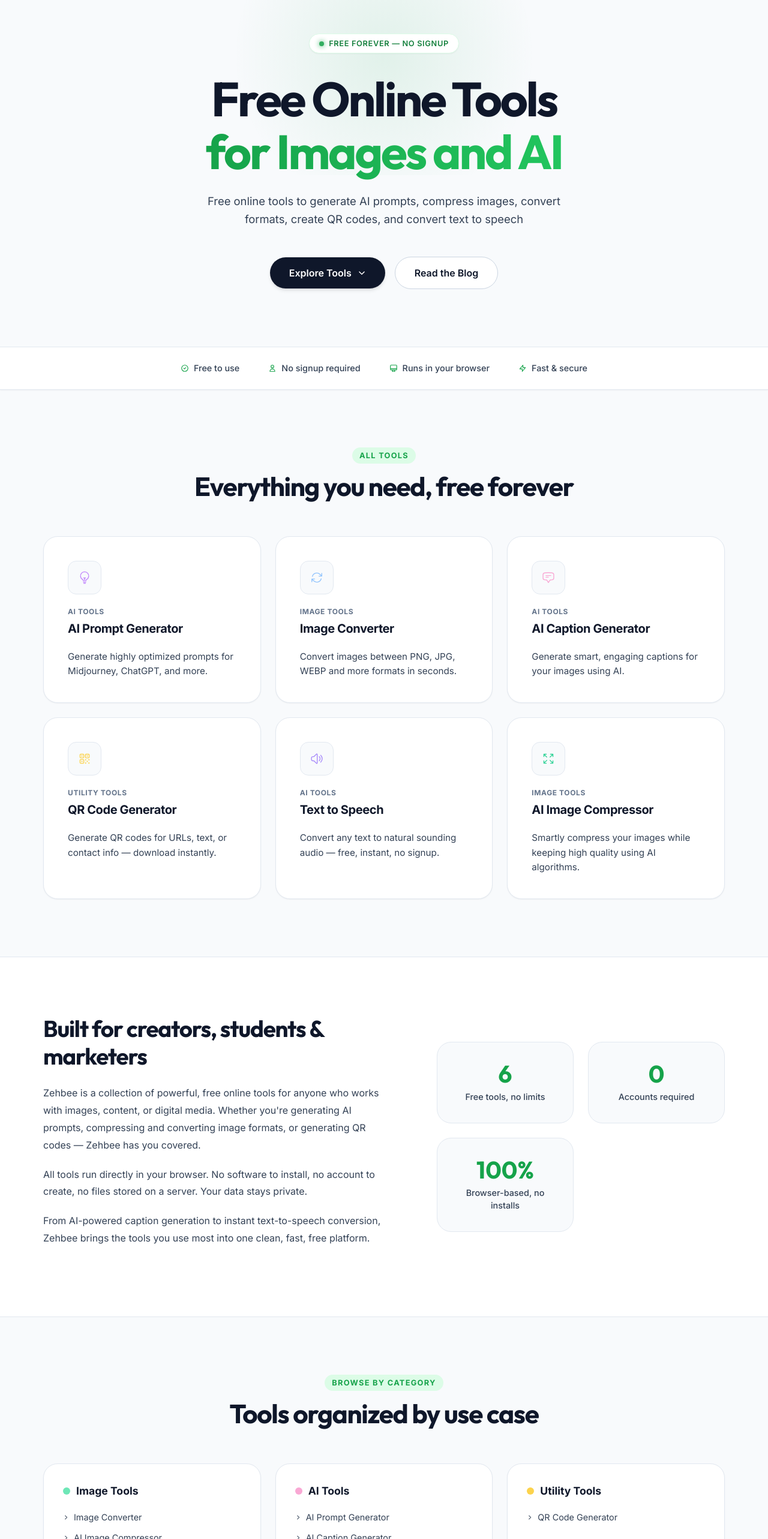
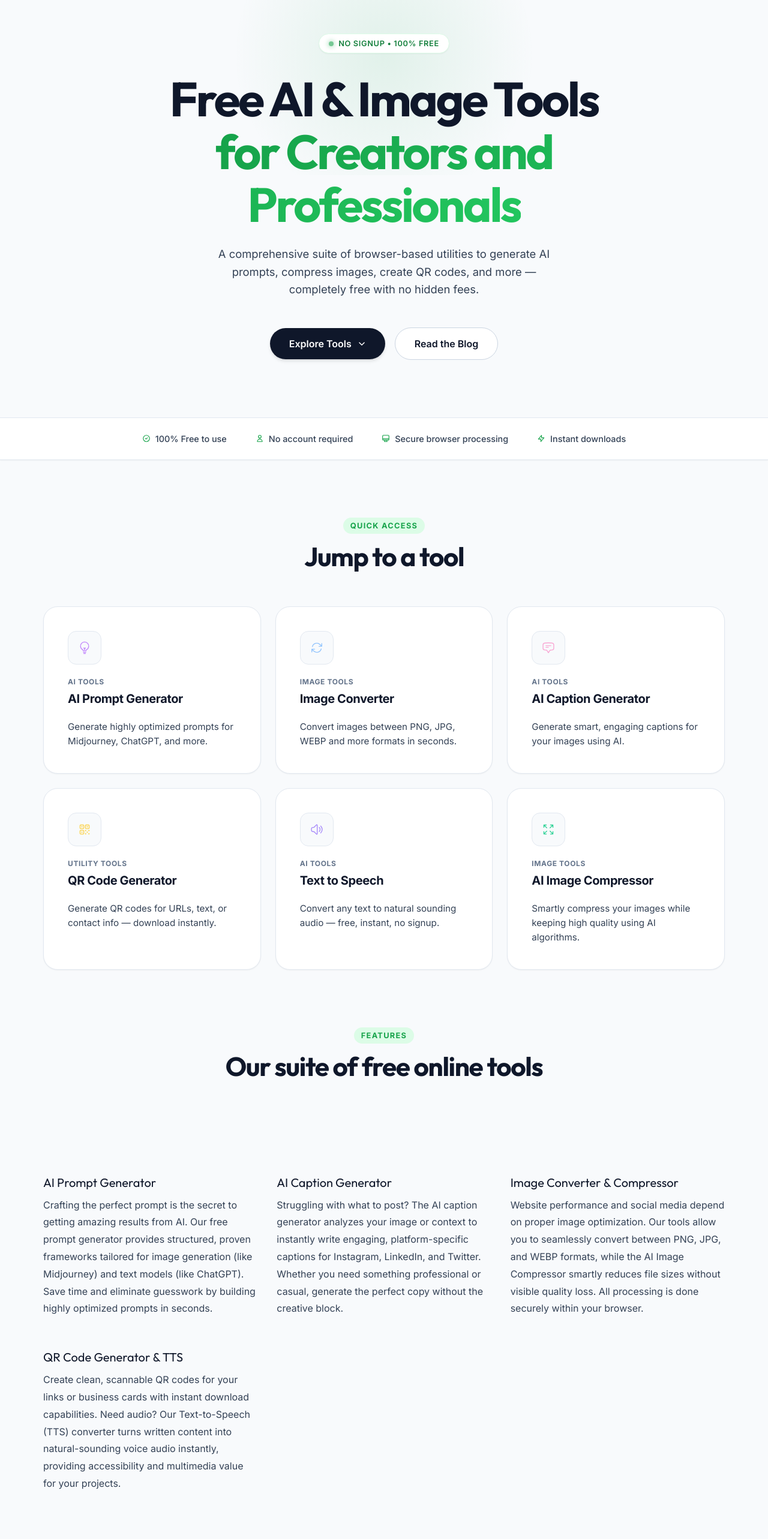
Before and after one commit to Zahra-007/Zehbee, a Next.js app: page / in a window 1280 px wide. Shown: the part 80-2646 px from the top of the page at 60% size. Built offline with nearby package versions, Linux system fonts and the light colour scheme.

Commit message:
Homepage Ui changes

```diff
--- a/src/app/ai-caption/page.tsx
+++ b/src/app/ai-caption/page.tsx
@@ -159,19 +159,14 @@
                             <span className="section-label">FAQ</span>
                             <h2 id="faq-heading" className="section-title">Frequently asked questions</h2>
                         </div>
-                        <div className="faq-list">
+                        <dl className="faq-list">
                             {faqs.map((faq) => (
-                                <details key={faq.q} className="faq-item">
-                                    <summary className="faq-q">
-                                        {faq.q}
-                                        <svg width="24" height="24" fill="none" viewBox="0 0 24 24" stroke="currentColor" strokeWidth="2">
-                                            <path strokeLinecap="round" strokeLinejoin="round" d="M19 9l-7 7-7-7" />
-                                        </svg>
-                                    </summary>
-                                    <div className="faq-a">{faq.a}</div>
-                                </details>
+                                <div key={faq.q} className="faq-item">
+                                    <dt className="faq-q">{faq.q}</dt>
+                                    <dd className="faq-a">{faq.a}</dd>
+                                </div>
                             ))}
-                        </div>
+                        </dl>
                     </div>
                 </div>
             </section>
--- a/src/app/page.tsx
+++ b/src/app/page.tsx
@@ -10,7 +10,7 @@
   keywords: "free online tools, ai prompt generator, image converter, ai image compressor, ai caption generator, qr code generator, text to speech",
   alternates: { canonical: "https://zehbee.com" },
   openGraph: {
-    title: "Zehbee — Free Online Tools",
+    title: "Zehbee-Free Online Tools",
     description: "Free tools for images, AI prompts, QR codes, and text to speech.",
     url: "https://zehbee.com",
     siteName: "Zehbee",
@@ -18,7 +18,7 @@
   },
   twitter: {
     card: "summary_large_image",
-    title: "Zehbee — Free Online Tools",
+    title: "Zehbee-Free Online Tools",
     description: "All-in-one free tools for creators and marketers",
   },
 };
@@ -56,14 +56,14 @@
       <header className="hero">
         <div className="hero-badge">
           <span className="hero-badge-dot" />
-          Free Forever — No Signup
+          No Signup • 100% Free
         </div>
         <h1>
-          Free Online Tools<br />
-          <em>for Images and AI </em>
+          Free AI &amp; Image Tools<br />
+          <em>for Creators and Professionals</em>
         </h1>
         <p className="hero-sub">
-          Free online tools to generate AI prompts, compress images, convert formats, create QR codes, and convert text to speech
+          A comprehensive suite of browser-based utilities to generate AI prompts, compress images, create QR codes, and more — completely free with no hidden fees.
         </p>
         <div className="hero-actions">
           <Link href="#tools" className="btn-primary">
@@ -81,10 +81,10 @@
       {/* TRUST BAR */}
       <div className="trust-bar">
         {[
-          { label: "Free to use", icon: <svg width="14" height="14" fill="none" stroke="currentColor" strokeWidth="2" viewBox="0 0 24 24"><path strokeLinecap="round" strokeLinejoin="round" d="M9 12l2 2 4-4m6 2a9 9 0 11-18 0 9 9 0 0118 0z" /></svg> },
-          { label: "No signup required", icon: <svg width="14" height="14" fill="none" stroke="currentColor" strokeWidth="2" viewBox="0 0 24 24"><path strokeLinecap="round" strokeLinejoin="round" d="M16 7a4 4 0 11-8 0 4 4 0 018 0zM12 14a7 7 0 00-7 7h14a7 7 0 00-7-7z" /></svg> },
-          { label: "Runs in your browser", icon: <svg width="14" height="14" fill="none" stroke="currentColor" strokeWidth="2" viewBox="0 0 24 24"><path strokeLinecap="round" strokeLinejoin="round" d="M9.75 17L9 20l-1 1h8l-1-1-.75-3M3 13h18M5 17h14a2 2 0 002-2V5a2 2 0 00-2-2H5a2 2 0 00-2 2v10a2 2 0 002 2z" /></svg> },
-          { label: "Fast & secure", icon: <svg width="14" height="14" fill="none" stroke="currentColor" strokeWidth="2" viewBox="0 0 24 24"><path strokeLinecap="round" strokeLinejoin="round" d="M13 10V3L4 14h7v7l9-11h-7z" /></svg> },
+          { label: "100% Free to use", icon: <svg width="14" height="14" fill="none" stroke="currentColor" strokeWidth="2" viewBox="0 0 24 24"><path strokeLinecap="round" strokeLinejoin="round" d="M9 12l2 2 4-4m6 2a9 9 0 11-18 0 9 9 0 0118 0z" /></svg> },
+          { label: "No account required", icon: <svg width="14" height="14" fill="none" stroke="currentColor" strokeWidth="2" viewBox="0 0 24 24"><path strokeLinecap="round" strokeLinejoin="round" d="M16 7a4 4 0 11-8 0 4 4 0 018 0zM12 14a7 7 0 00-7 7h14a7 7 0 00-7-7z" /></svg> },
+          { label: "Secure browser processing", icon: <svg width="14" height="14" fill="none" stroke="currentColor" strokeWidth="2" viewBox="0 0 24 24"><path strokeLinecap="round" strokeLinejoin="round" d="M9.75 17L9 20l-1 1h8l-1-1-.75-3M3 13h18M5 17h14a2 2 0 002-2V5a2 2 0 00-2-2H5a2 2 0 00-2 2v10a2 2 0 002 2z" /></svg> },
+          { label: "Instant downloads", icon: <svg width="14" height="14" fill="none" stroke="currentColor" strokeWidth="2" viewBox="0 0 24 24"><path strokeLinecap="round" strokeLinejoin="round" d="M13 10V3L4 14h7v7l9-11h-7z" /></svg> },
         ].map((t) => (
           <div className="trust-item" key={t.label}>
             {t.icon}
@@ -93,13 +93,13 @@
         ))}
       </div>
 
-      {/* TOOLS */}
+      {/* QUICK TOOLS GRID */}
       <section id="tools" aria-labelledby="tools-heading">
         <div className="container">
           <div className="section">
             <div className="section-header">
-              <span className="section-label">All Tools</span>
-              <h2 id="tools-heading" className="section-title">Everything you need, free forever</h2>
+              <span className="section-label">Quick Access</span>
+              <h2 id="tools-heading" className="section-title">Jump to a tool</h2>
             </div>
             <ul className="tools-grid">
               {tools.map((tool) => (
@@ -123,37 +123,92 @@
                   </Link>
                 </li>
               ))}
-
             </ul>
           </div>
         </div>
       </section>
 
-      {/* SEO CONTENT */}
+      {/* OUR SUITE OF FREE TOOLS (SEO EXPANDED) */}
+      <section aria-labelledby="suite-heading" style={{ paddingTop: 0 }}>
+        <div className="container">
+          <div className="section" style={{ paddingTop: 0 }}>
+            <div className="section-header">
+              <span className="section-label">Features</span>
+              <h2 id="suite-heading" className="section-title">Our suite of free online tools</h2>
+            </div>
+            <div className="seo-inner" style={{ marginTop: "2rem", display: "grid", gap: "2rem", gridTemplateColumns: "repeat(auto-fit, minmax(300px, 1fr))" }}>
+              <div className="seo-body">
+                <h3 style={{ fontSize: "1.25rem", color: "var(--text-primary)", marginBottom: "0.5rem" }}>AI Prompt Generator</h3>
+                <p>Crafting the perfect prompt is the secret to getting amazing results from AI. Our free prompt generator provides structured, proven frameworks tailored for image generation (like Midjourney) and text models (like ChatGPT). Save time and eliminate guesswork by building highly optimized prompts in seconds.</p>
+              </div>
+              <div className="seo-body">
+                <h3 style={{ fontSize: "1.25rem", color: "var(--text-primary)", marginBottom: "0.5rem" }}>AI Caption Generator</h3>
+                <p>Struggling with what to post? The AI caption generator analyzes your image or context to instantly write engaging, platform-specific captions for Instagram, LinkedIn, and Twitter. Whether you need something professional or casual, generate the perfect copy without the creative block.</p>
+              </div>
+              <div className="seo-body">
+                <h3 style={{ fontSize: "1.25rem", color: "var(--text-primary)", marginBottom: "0.5rem" }}>Image Converter &amp; Compressor</h3>
+                <p>Website performance and social media depend on proper image optimization. Our tools allow you to seamlessly convert between PNG, JPG, and WEBP formats, while the AI Image Compressor smartly reduces file sizes without visible quality loss. All processing is done securely within your browser.</p>
+              </div>
+              <div className="seo-body">
+                <h3 style={{ fontSize: "1.25rem", color: "var(--text-primary)", marginBottom: "0.5rem" }}>QR Code Generator &amp; TTS</h3>
+                <p>Create clean, scannable QR codes for your links or business cards with instant download capabilities. Need audio? Our Text-to-Speech (TTS) converter turns written content into natural-sounding voice audio instantly, providing accessibility and multimedia value for your projects.</p>
+              </div>
+            </div>
+          </div>
+        </div>
+      </section>
+
+      {/* HOW IT WORKS */}
+      <section aria-labelledby="how-heading" style={{ paddingTop: 0 }}>
+        <div className="container">
+          <div className="section" style={{ paddingTop: 0 }}>
+            <div className="section-header">
+              <span className="section-label">Workflow</span>
+              <h2 id="how-heading" className="section-title">How Zehbee works</h2>
+            </div>
+            <div className="seo-stats" style={{ marginTop: "2rem" }}>
+              <div className="seo-stat">
+                <div className="seo-stat-num">1</div>
+                <div className="seo-stat-label">Select a Tool</div>
+                <p style={{ fontSize: "0.875rem", color: "var(--text-secondary)", marginTop: "0.5rem" }}>Choose from our suite of image and AI utilities without creating an account.</p>
+              </div>
+              <div className="seo-stat">
+                <div className="seo-stat-num">2</div>
+                <div className="seo-stat-label">Process Instantly</div>
+                <p style={{ fontSize: "0.875rem", color: "var(--text-secondary)", marginTop: "0.5rem" }}>Upload your file or enter your text. Our tools run efficiently directly in your browser.</p>
+              </div>
+              <div className="seo-stat">
+                <div className="seo-stat-num">3</div>
+                <div className="seo-stat-label">Download &amp; Use</div>
+                <p style={{ fontSize: "0.875rem", color: "var(--text-secondary)", marginTop: "0.5rem" }}>Get your optimized images, AI prompts, or QR codes immediately for free.</p>
+              </div>
+            </div>
+          </div>
+        </div>
+      </section>
+
+      {/* WHY CHOOSE US & EDUCATIONAL SEO CONTENT */}
       <div className="seo-section">
         <div className="container">
           <div className="seo-inner">
             <div className="seo-body">
-              <h2 className="seo-title">Built for creators, students &amp; marketers</h2>
+              <h2 className="seo-title">Why choose Zehbee for your workflow?</h2>
               <p>
-                Zehbee is a collection of powerful, free online tools for anyone who works
-                with images, content, or digital media. Whether you&apos;re generating AI prompts,
-                compressing and converting image formats, or generating QR codes — Zehbee has you covered.
+                Zehbee is built for creators, marketers, and developers who need reliable tools without the friction of subscriptions or hidden paywalls. By leveraging local browser processing, we ensure that your images remain completely private—your files never touch our servers.
+              </p>
+              <h3 style={{ marginTop: "2rem", marginBottom: "1rem", fontSize: "1.25rem", color: "var(--text-primary)" }}>Understanding AI and Image Optimization</h3>
+              <p>
+                In today's digital landscape, speed and quality are critical. <strong>Image optimization</strong> improves website load times, which is a key factor in technical SEO and user retention. Using modern formats like WEBP alongside smart compression ensures your site stays fast.
               </p>
               <p>
-                All tools run directly in your browser. No software to install, no account
-                to create, no files stored on a server. Your data stays private.
-              </p>
-              <p>
-                From AI-powered caption generation to instant text-to-speech conversion,
-                Zehbee brings the tools you use most into one clean, fast, free platform.
+                Similarly, <strong>AI tools</strong> are transforming how content is created. From generating structured prompts to writing engaging captions, integrating AI into your daily tasks can drastically reduce the time spent on repetitive creative work, allowing you to focus on strategy and execution.
               </p>
             </div>
             <div className="seo-stats">
               {[
-                { num: "6", label: "Free tools, no limits" },
-                { num: "0", label: "Accounts required" },
-                { num: "100%", label: "Browser-based, no installs" },
+                { num: "100%", label: "Free, forever" },
+                { num: "Zero", label: "Hidden fees or accounts" },
+                { num: "Local", label: "Browser-based privacy" },
               ].map((s) => (
                 <div className="seo-stat" key={s.label}>
                   <div className="seo-stat-num">{s.num}</div>
--- a/src/lib/data.tsx
+++ b/src/lib/data.tsx
@@ -129,26 +129,26 @@
 export const faqs: Faq[] = [
     {
         q: "What is the best free AI prompt generator online?",
-        a: "Zehbee's AI Prompt Generator is a free, no-signup tool that creates highly optimized prompts for image and text models right in your browser.",
+        a: "Zehbee's AI Prompt Generator is designed to help you create highly optimized, effective prompts for leading AI models like Midjourney and ChatGPT. It provides structured frameworks to ensure your prompts yield the best possible results, all directly from your browser without any cost or registration.",
     },
     {
-        q: "How do I compress images without losing quality?",
-        a: "Use Zehbee's AI Image Compressor to smartly reduce file sizes while retaining visual quality. Completely free, no account needed.",
+        q: "How do I compress images without losing visual quality?",
+        a: "Our AI Image Compressor utilizes smart algorithms to reduce file sizes significantly while maintaining crisp visual fidelity. This ensures your website loads faster and performs better in search engine rankings, without sacrificing the quality of your images. The entire process happens securely in your browser.",
     },
     {
-        q: "How do I convert images online for free?",
-        a: "Use Zehbee's Image Converter to convert between PNG, JPG, WEBP, and more — completely free, no account needed, right in your browser.",
+        q: "Which image formats can I convert for free?",
+        a: "The Zehbee Image Converter supports all major formats including PNG, JPG, WEBP, and more. It allows you to seamlessly switch between formats for web optimization, social media posting, or professional use. All conversions are fast, free, and require no software installation.",
     },
     {
-        q: "Is the AI Caption Generator free to use?",
-        a: "Yes. Zehbee's AI Caption Generator is 100% free. Upload your image and get smart, engaging captions generated by AI instantly.",
+        q: "How does the AI Caption Generator work?",
+        a: "The AI Caption Generator analyzes your inputs or images to instantly produce smart, engaging captions tailored for platforms like Instagram, Twitter, and LinkedIn. It saves time and helps boost engagement by generating professional copy in seconds, completely free of charge.",
     },
     {
-        q: "Can I generate a QR code for free?",
-        a: "Absolutely. Our QR Code Generator lets you create QR codes for any URL, text, or contact info — free forever with instant download.",
+        q: "Can I generate a QR code for commercial use?",
+        a: "Yes! Zehbee's QR Code Generator lets you create high-quality, scannable QR codes for URLs, text, or contact information. You can download the generated codes instantly and use them on business cards, marketing materials, or websites without any licensing restrictions or fees.",
     },
     {
-        q: "Do I need to create an account to use these tools?",
-        a: "No signup, no account, no email required. All tools on Zehbee are free and work instantly in your browser.",
+        q: "Is my data secure when using Zehbee tools?",
+        a: "Absolutely. We prioritize your privacy. All of our tools, including the image converter and compressor, process your files locally within your web browser. We do not upload, store, or share your files on external servers, ensuring complete data security.",
     },
 ];
```
